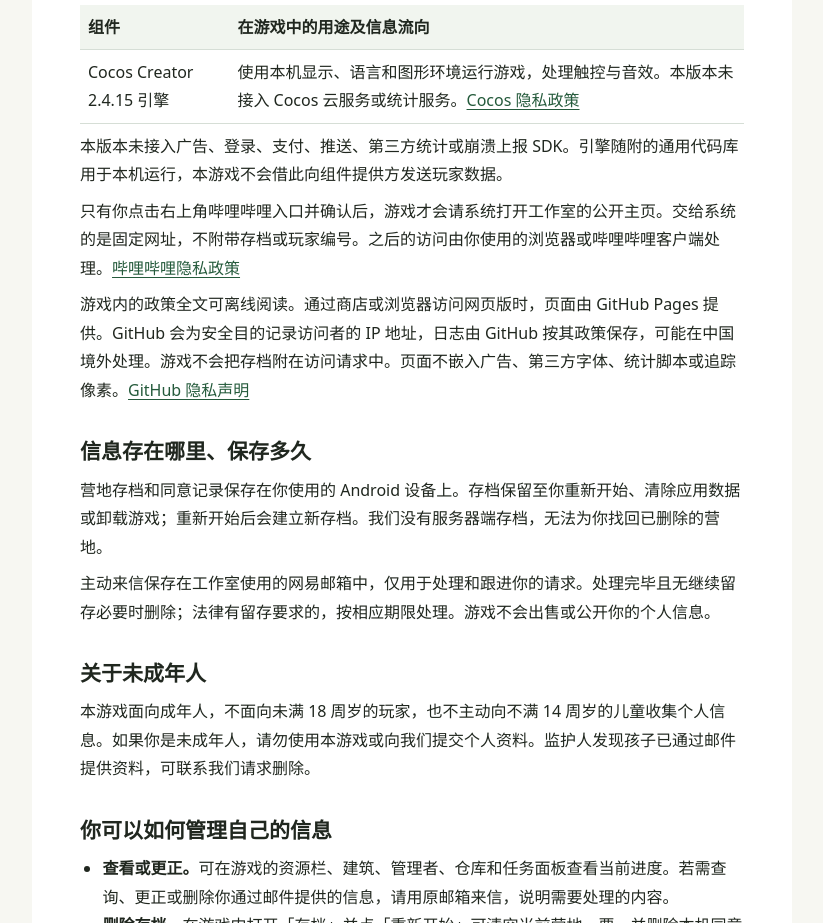
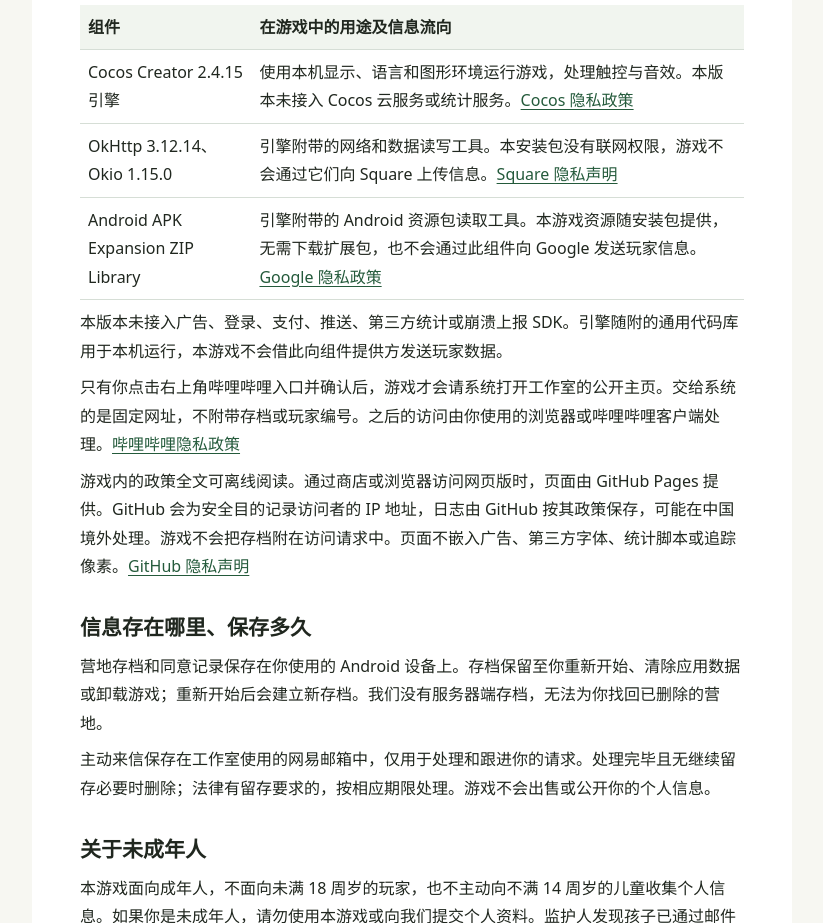
Before and after one commit to gumustudio/forever-night-re-privacy, a plain HTML site: page index.html in a window 1280 px wide. Shown: the part 984-1907 px from the top of the page, without its empty margins (228-1051 px from the left). Drawn offline with Linux system fonts and the light colour scheme.

Commit message:
列明引擎附带的开源基础组件

```diff
--- a/index.html
+++ b/index.html
@@ -18,6 +18,8 @@
 <h2>第三方组件与外部链接</h2>
 <table><thead><tr><th>组件</th><th>在游戏中的用途及信息流向</th></tr></thead><tbody>
 <tr><td>Cocos Creator 2.4.15 引擎</td><td>使用本机显示、语言和图形环境运行游戏，处理触控与音效。本版本未接入 Cocos 云服务或统计服务。<a href="https://download.cocos.com/CocosUdc/agreement/Cocos_Privacy_Policy_cn_20200904.html">Cocos 隐私政策</a></td></tr>
+<tr><td>OkHttp 3.12.14、Okio 1.15.0</td><td>引擎附带的网络和数据读写工具。本安装包没有联网权限，游戏不会通过它们向 Square 上传信息。<a href="https://squareup.com/us/en/legal/general/privacy">Square 隐私声明</a></td></tr>
+<tr><td>Android APK Expansion ZIP Library</td><td>引擎附带的 Android 资源包读取工具。本游戏资源随安装包提供，无需下载扩展包，也不会通过此组件向 Google 发送玩家信息。<a href="https://policies.google.cn/privacy?hl=zh-CN">Google 隐私政策</a></td></tr>
 </tbody></table>
 <p>本版本未接入广告、登录、支付、推送、第三方统计或崩溃上报 SDK。引擎随附的通用代码库用于本机运行，本游戏不会借此向组件提供方发送玩家数据。</p>
 <p>只有你点击右上角哔哩哔哩入口并确认后，游戏才会请系统打开工作室的公开主页。交给系统的是固定网址，不附带存档或玩家编号。之后的访问由你使用的浏览器或哔哩哔哩客户端处理。<a href="https://www.bilibili.com/blackboard/privacy-pc.html">哔哩哔哩隐私政策</a></p>
```
